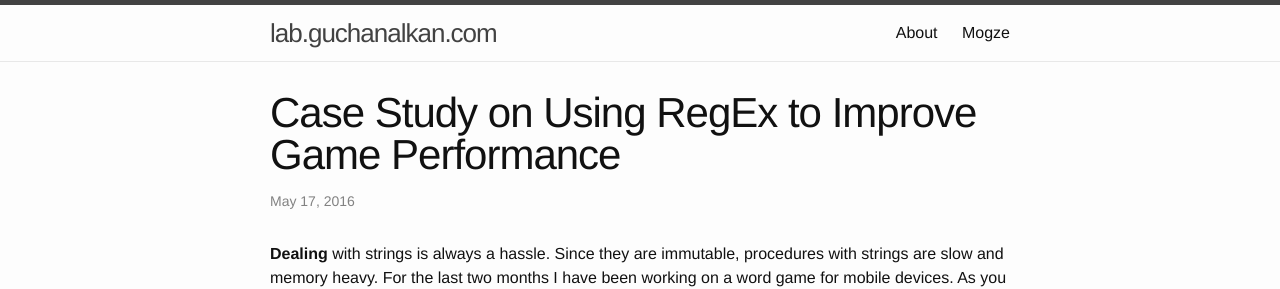
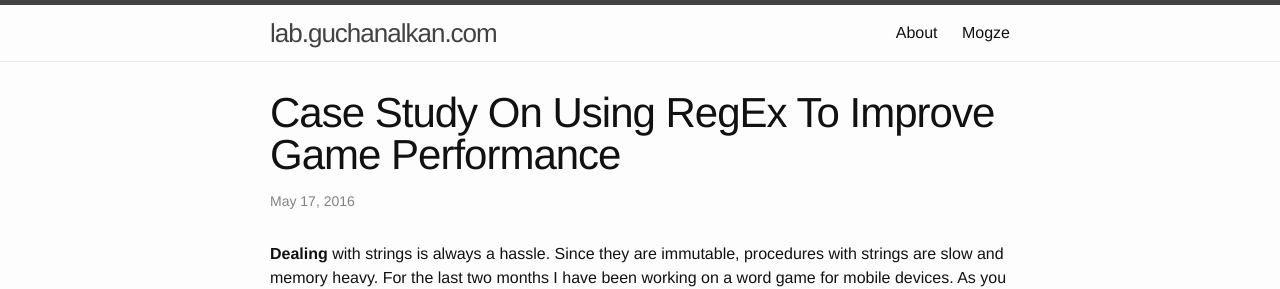
Before and after one commit to zehreken/zehreken.github.io, a Jekyll site: the page built from _posts/2016-05-17-case-study-on-string-performance.markdown, in a window 1280 px wide. Shown: the top 289 px of the page. Built offline with Jekyll 4.4.1, drawn with Linux system fonts in a browser that asks for light colours.

```diff
--- a/_posts/2016-05-17-case-study-on-string-performance.markdown
+++ b/_posts/2016-05-17-case-study-on-string-performance.markdown
@@ -1,6 +1,6 @@
 ---
 layout: post
-title: Case Study on Using RegEx to Improve Game Performance
+title: Case Study On Using RegEx To Improve Game Performance
 ---
 **Dealing** with strings is always a hassle. Since they are immutable, procedures with strings are slow and memory heavy. For the last two months I have been working on a word game for mobile devices. As you know, we programmers are responsible for the performance of our games on mobile platforms because of limited resources on the devices.
 
```
